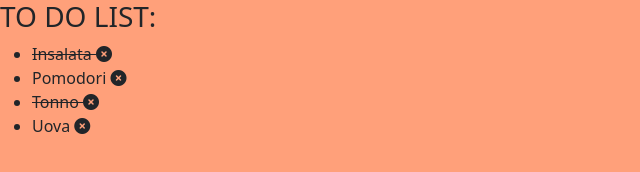
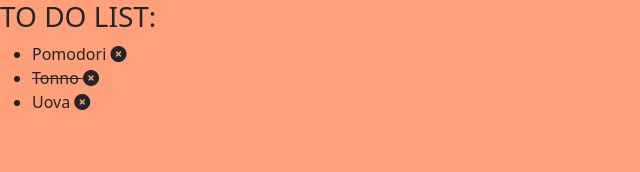
Before and after one commit to sgraziola/vue-todolist, a plain HTML site: page index.html in a window 1280 px wide. Both pictures are taken after a click on the icon 103 px from the left and 53 px from the top of the page. Shown: the whole page, without its empty margins (0-640 px from the left). Drawn offline with nearby package versions, Linux system fonts and the light colour scheme.

Commit message:
TodoVue: Add milestone 2

```diff
--- a/assets/js/app.js
+++ b/assets/js/app.js
@@ -48,10 +48,10 @@ createApp({
   },
   methods: {
 
-    delete(index){
-        console.log("Ho cliccato sulla X", index);
-    }
-
+    removeTask(index){
+        //console.log("Ho cliccato sulla X", index);
+        this.tasks.splice(index, 1)
+    },
   }
 
-}).mount('#app');
+}).mount('#app')
--- a/index.html
+++ b/index.html
@@ -7,12 +7,12 @@
   <meta charset="utf-8">
   <meta name="viewport" content="width=device-width, initial-scale=1, shrink-to-fit=no">
 
+  <!-- FontAwesome CDN -->
+  <link rel="stylesheet" href="https://cdnjs.cloudflare.com/ajax/libs/font-awesome/6.2.0/css/all.min.css" integrity="sha512-xh6O/CkQoPOWDdYTDqeRdPCVd1SpvCA9XXcUnZS2FmJNp1coAFzvtCN9BmamE+4aHK8yyUHUSCcJHgXloTyT2A==" crossorigin="anonymous" referrerpolicy="no-referrer" />
+
   <!-- Bootstrap CSS v5.2.1 -->
   <link href="https://cdn.jsdelivr.net/npm/bootstrap@5.2.1/dist/css/bootstrap.min.css" rel="stylesheet"
     integrity="sha384-iYQeCzEYFbKjA/T2uDLTpkwGzCiq6soy8tYaI1GyVh/UjpbCx/TYkiZhlZB6+fzT" crossorigin="anonymous">
-
-  <!-- FontAwesome CDN -->
-  <link rel="stylesheet" href="https://cdnjs.cloudflare.com/ajax/libs/font-awesome/6.2.0/css/all.min.css" integrity="sha512-xh6O/CkQoPOWDdYTDqeRdPCVd1SpvCA9XXcUnZS2FmJNp1coAFzvtCN9BmamE+4aHK8yyUHUSCcJHgXloTyT2A==" crossorigin="anonymous" referrerpolicy="no-referrer" />
 
   <!-- My Style -->
   <link rel="stylesheet" href="./assets/css/app.css">
@@ -24,12 +24,12 @@
     <div id="app">
         <div class="task_list">
             <h3>TO DO LIST:</h3>
-            <ul>
+            <ul  v-if="tasks.length !== 0">
                 <li v-for="(task, index) in tasks" :class="task.done === true ? 'done' : '' ">
-                    {{task.text}} <i class="fa-solid fa-times-circle" @click="delete(index)"></i>
+                    {{task.text}} <i class="fa-solid fa-times-circle" @click="removeTask(index)"></i>
                 </li>
             </ul>
-
+            <p v-else>Bravo, hai terminato tutte le cose da fare!</p>
         </div>
     </div>
 
```
